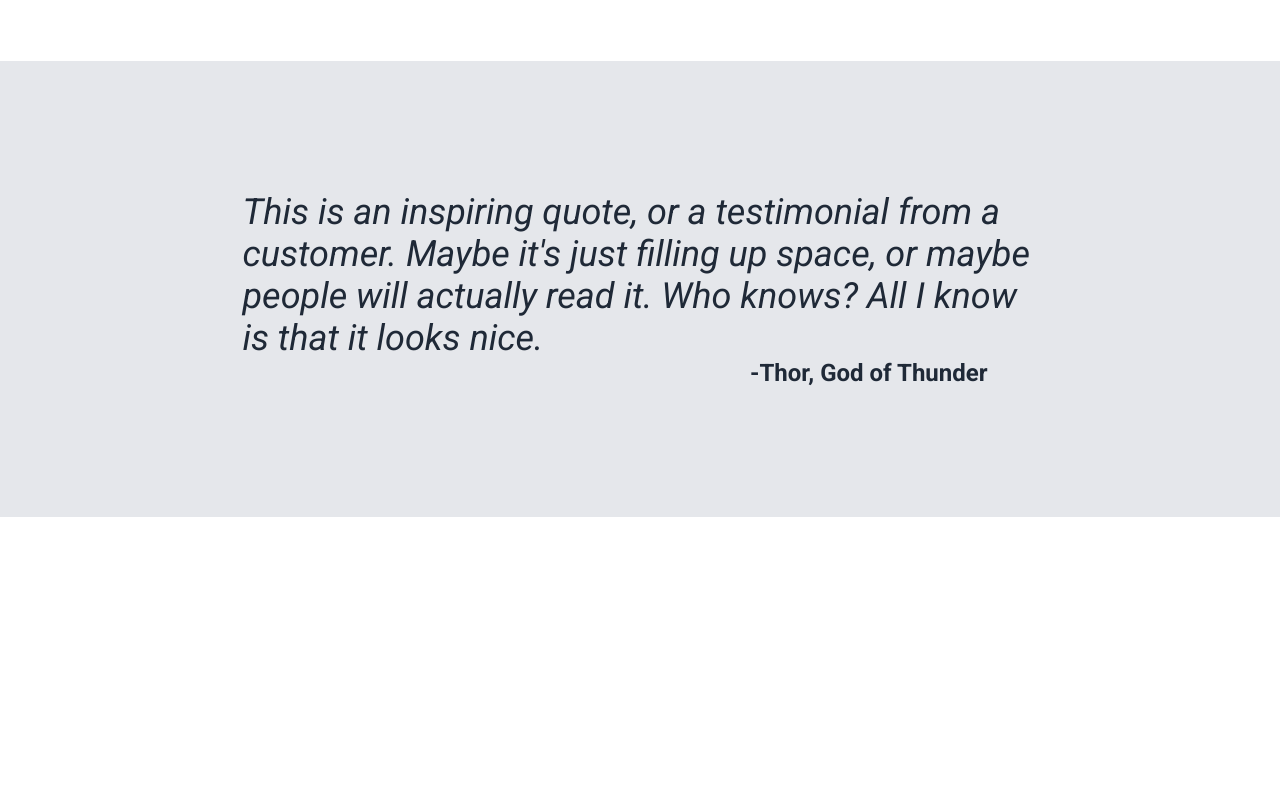
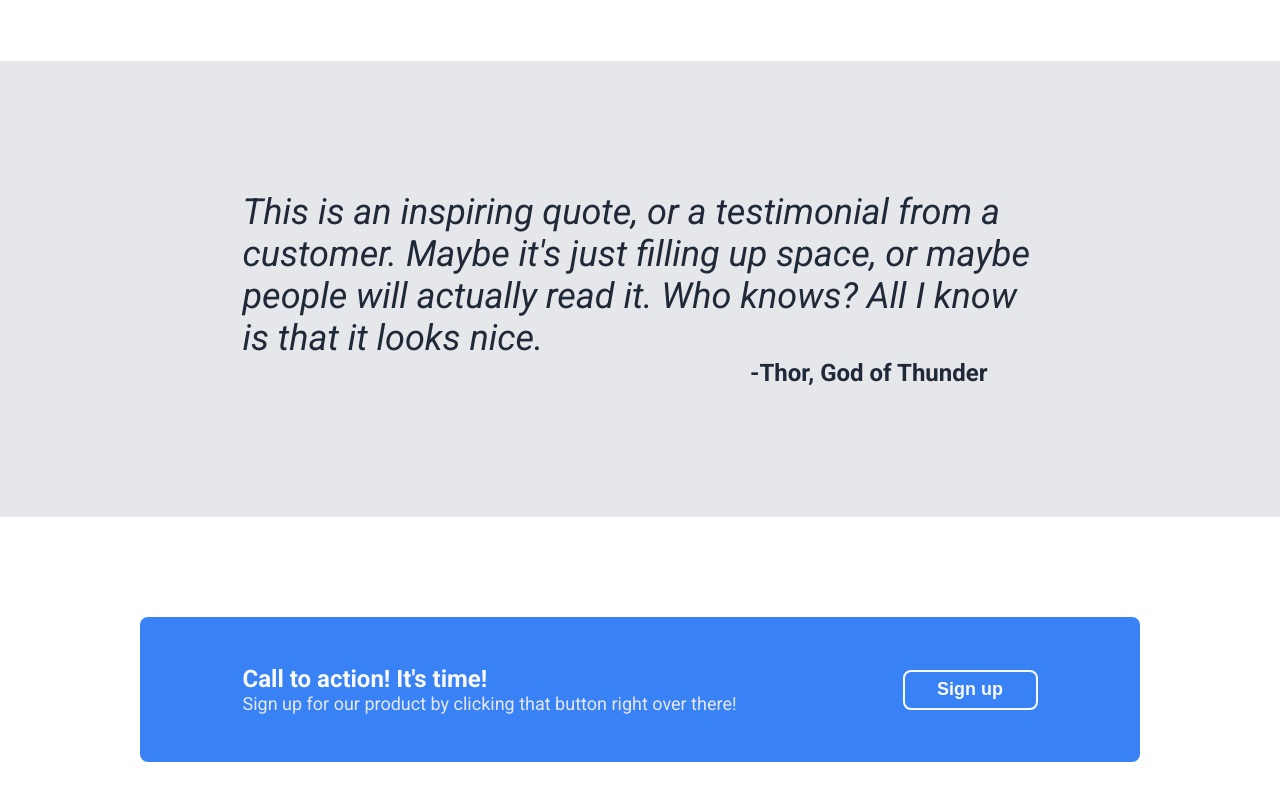
Before and after one commit to JamahlBoykin/odin-landing-page, a plain HTML site: page index.html in a window 1280 px wide. Shown: the part 938-1738 px from the top of the page. Before the commit the page ends 1455 px from the top, so only its background shows below. Drawn offline with Linux system fonts and the light colour scheme.

Commit message:
Create and style the call to action section

```diff
--- a/index.html
+++ b/index.html
@@ -66,5 +66,19 @@
         <strong>-Thor, God of Thunder</strong>
       </div>
     </div>
+
+    <div class="container-5">
+      <div class="section">
+        <div class="content-box">
+          <div class="content">
+            <div>
+              <strong>Call to action! It's time!</strong>
+              <p>Sign up for our product by clicking that button right over there!</p>
+            </div>
+            <button>Sign up</button>
+          </div>
+        </div>
+      </div>
+    </div>
   </body>
 </html>
--- a/styles.css
+++ b/styles.css
@@ -188,3 +188,53 @@ p {
     padding-bottom: 130px;
     margin-right: 50px;
 }
+
+
+
+
+
+.container-5 .content-box {
+    display: flex;
+    justify-content: center;
+    align-items: center;
+    background-color: #3882F6;
+    border-radius: 8px;
+    box-sizing: border-box;
+    min-height: 145px;
+    min-width: fit-content;
+    margin: 100px 0px;
+}
+
+.container-5 .content {
+    display: flex;
+    justify-content: space-between;
+    align-items: center;
+    flex-basis: 795px;
+    gap: 20px;
+    padding: 15px 30px;
+}
+
+.container-5 strong {
+    color: #F9FAF8;
+    font-size: 24px;
+}
+
+.container-5 p {
+    color: #E5E7EB;
+    font-size: 18px;
+}
+
+.container-5 button {
+    background-color: #3882F6;
+    color: #F9FAF8;
+    font-size: 18px;
+    font-weight: 600;
+    width: 135px;
+    min-height: 40px;
+    border-radius: 8px;
+    border-color: #F9FAF8;
+    border-style: solid;
+    display: flex;
+    justify-content: center;
+    align-items: center;
+}
```
